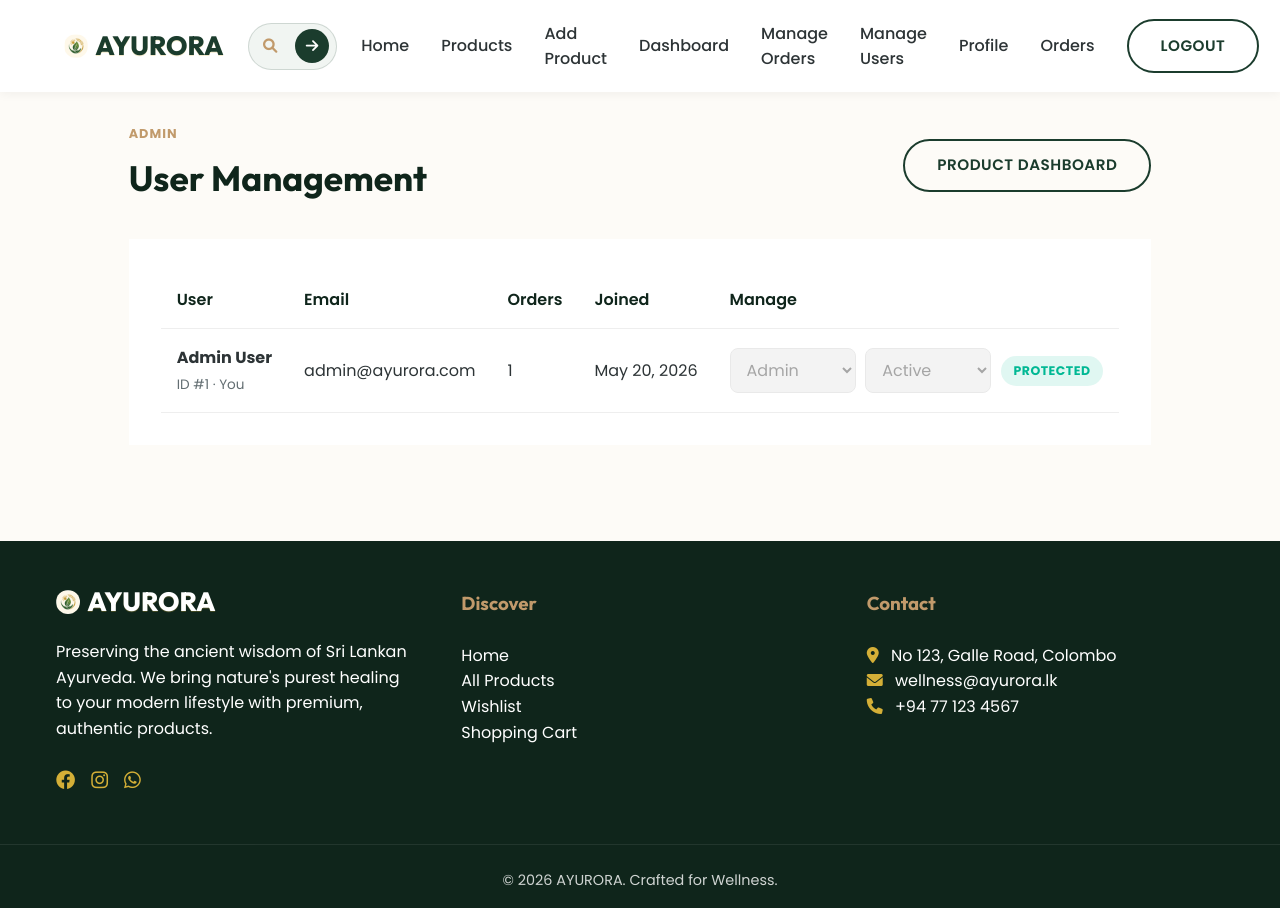
After one commit to HarshaPriyankara/L2S1_Ecommerce_Project, a PHP site: page /admin_users.php in a window 1280 px wide; the page is wider, and only the part inside the window is pictured. The commit adds this page. Run offline with PHP 8.4, Linux system fonts and the light colour scheme; a user stored in the database is signed in; data comes from the database, SQL or seed files in the repository; tables that the repository leaves empty hold one stand-in row (values such as "Sample post").

Commit message:
add user management functionality with user role and status updates

```diff
--- /dev/null
+++ b/admin_users.php
@@ -0,0 +1,144 @@
+<?php
+include 'includes/db.php';
+
+if (session_status() === PHP_SESSION_NONE) {
+    session_start();
+}
+
+if (!isset($_SESSION['user_id']) || $_SESSION['role'] !== 'admin') {
+    header('Location: login.php');
+    exit();
+}
+
+$current_user_id = (int) $_SESSION['user_id'];
+$allowed_roles = ['customer', 'admin'];
+$message = '';
+$error = '';
+
+$column_check = $conn->query("SHOW COLUMNS FROM users LIKE 'is_active'");
+if ($column_check && $column_check->num_rows === 0) {
+    $conn->query('ALTER TABLE users ADD COLUMN is_active TINYINT(1) NOT NULL DEFAULT 1 AFTER role');
+}
+
+if (isset($_POST['update_user'])) {
+    $user_id = (int) ($_POST['user_id'] ?? 0);
+    $role = $_POST['role'] ?? '';
+    $is_active = isset($_POST['is_active']) ? (int) $_POST['is_active'] : 0;
+
+    if ($user_id <= 0 || !in_array($role, $allowed_roles, true) || !in_array($is_active, [0, 1], true)) {
+        $error = 'Please choose valid user settings.';
+    } elseif ($user_id === $current_user_id && ($role !== 'admin' || $is_active !== 1)) {
+        $error = 'You cannot remove your own admin access or deactivate your own account.';
+    } else {
+        $update_stmt = $conn->prepare('UPDATE users SET role = ?, is_active = ? WHERE id = ?');
+        $update_stmt->bind_param('sii', $role, $is_active, $user_id);
+
+        if ($update_stmt->execute()) {
+            $message = 'User updated successfully.';
+        } else {
+            $error = 'Could not update user. Please try again.';
+        }
+
+        $update_stmt->close();
+    }
+}
+
+$users = [];
+$users_sql = "
+    SELECT u.id, u.name, u.email, u.role, u.is_active, u.created_at, COUNT(o.id) AS order_count
+    FROM users u
+    LEFT JOIN orders o ON o.user_id = u.id
+    GROUP BY u.id, u.name, u.email, u.role, u.is_active, u.created_at
+    ORDER BY u.created_at DESC, u.id DESC
+";
+$users_result = $conn->query($users_sql);
+
+while ($user = $users_result->fetch_assoc()) {
+    $users[] = $user;
+}
+
+include 'includes/header.php';
+?>
+
+<div class="admin-users-page">
+    <div class="order-history-header">
+        <div>
+            <span class="eyebrow">Admin</span>
+            <h2 class="section-title">User Management</h2>
+        </div>
+        <a href="admin.php" class="btn btn-outline">Product Dashboard</a>
+    </div>
+
+    <?php if ($message): ?>
+        <div class="alert alert-success"><?php echo htmlspecialchars($message); ?></div>
+    <?php endif; ?>
+
+    <?php if ($error): ?>
+        <div class="alert alert-error"><?php echo htmlspecialchars($error); ?></div>
+    <?php endif; ?>
+
+    <div class="table-container">
+        <table>
+            <thead>
+                <tr>
+                    <th>User</th>
+                    <th>Email</th>
+                    <th>Orders</th>
+                    <th>Joined</th>
+                    <th>Manage</th>
+                </tr>
+            </thead>
+            <tbody>
+                <?php if (empty($users)): ?>
+                    <tr>
+                        <td colspan="5" style="text-align: center;">No users found.</td>
+                    </tr>
+                <?php else: ?>
+                    <?php foreach ($users as $user): ?>
+                        <?php $is_current_user = (int) $user['id'] === $current_user_id; ?>
+                        <tr>
+                            <td>
+                                <strong><?php echo htmlspecialchars($user['name']); ?></strong>
+                                <span class="admin-user-meta">
+                                    ID #<?php echo (int) $user['id']; ?>
+                                    <?php if ($is_current_user): ?>
+                                        &middot; You
+                                    <?php endif; ?>
+                                </span>
+                            </td>
+                            <td><?php echo htmlspecialchars($user['email']); ?></td>
+                            <td><?php echo (int) $user['order_count']; ?></td>
+                            <td><?php echo date('M j, Y', strtotime($user['created_at'])); ?></td>
+                            <td>
+                                <form method="POST" action="admin_users.php" class="admin-user-form">
+                                    <input type="hidden" name="user_id" value="<?php echo (int) $user['id']; ?>">
+
+                                    <select name="role" class="form-control" <?php echo $is_current_user ? 'disabled' : ''; ?>>
+                                        <?php foreach ($allowed_roles as $role): ?>
+                                            <option value="<?php echo htmlspecialchars($role); ?>" <?php echo $user['role'] === $role ? 'selected' : ''; ?>>
+                                                <?php echo htmlspecialchars(ucfirst($role)); ?>
+                                            </option>
+                                        <?php endforeach; ?>
+                                    </select>
+
+                                    <select name="is_active" class="form-control" <?php echo $is_current_user ? 'disabled' : ''; ?>>
+                                        <option value="1" <?php echo (int) $user['is_active'] === 1 ? 'selected' : ''; ?>>Active</option>
+                                        <option value="0" <?php echo (int) $user['is_active'] === 0 ? 'selected' : ''; ?>>Inactive</option>
+                                    </select>
+
+                                    <?php if ($is_current_user): ?>
+                                        <span class="status-badge status-active">Protected</span>
+                                    <?php else: ?>
+                                        <button type="submit" name="update_user" class="btn btn-primary">Save</button>
+                                    <?php endif; ?>
+                                </form>
+                            </td>
+                        </tr>
+                    <?php endforeach; ?>
+                <?php endif; ?>
+            </tbody>
+        </table>
+    </div>
+</div>
+
+<?php include 'includes/footer.php'; ?>
--- a/assets/css/style.css
+++ b/assets/css/style.css
@@ -1194,6 +1194,11 @@ footer .brand-name {
     margin: 0 auto 4rem;
 }
 
+.admin-users-page {
+    max-width: 1120px;
+    margin: 0 auto 4rem;
+}
+
 .order-confirmation-page {
     max-width: 980px;
     margin: 0 auto 4rem;
@@ -1385,6 +1390,11 @@ footer .brand-name {
     color: #9a7418;
 }
 
+.status-active {
+    background: rgba(0, 184, 148, 0.12);
+    color: var(--success);
+}
+
 .status-cancelled {
     background: rgba(214, 48, 49, 0.1);
     color: var(--danger);
@@ -1532,6 +1542,38 @@ th {
     align-items: center;
     gap: 0.6rem;
     flex-wrap: wrap;
+}
+
+.admin-user-meta {
+    display: block;
+    margin-top: 0.2rem;
+    color: var(--text-light);
+    font-size: 0.85rem;
+}
+
+.admin-user-form {
+    display: grid;
+    grid-template-columns: minmax(120px, 1fr) minmax(120px, 1fr) auto;
+    align-items: center;
+    gap: 0.6rem;
+    min-width: 360px;
+}
+
+.admin-user-form .form-control {
+    min-height: 44px;
+    padding: 0.55rem 0.75rem;
+}
+
+.admin-user-form .btn {
+    min-height: 44px;
+    padding: 0.55rem 1rem;
+}
+
+@media (max-width: 720px) {
+    .admin-user-form {
+        grid-template-columns: 1fr;
+        min-width: 220px;
+    }
 }
 
 /* Alerts */
--- a/database.sql
+++ b/database.sql
@@ -7,6 +7,7 @@ CREATE TABLE IF NOT EXISTS users (
     email VARCHAR(100) NOT NULL UNIQUE,
     password VARCHAR(255) NOT NULL,
     role ENUM('admin', 'customer') DEFAULT 'customer',
+    is_active TINYINT(1) NOT NULL DEFAULT 1,
     created_at TIMESTAMP DEFAULT CURRENT_TIMESTAMP
 );
 
--- a/includes/header.php
+++ b/includes/header.php
@@ -43,6 +43,7 @@ if (isset($_SESSION['cart'])) {
                         <li><a href="add_product.php">Add Product</a></li>
                         <li><a href="admin.php">Dashboard</a></li>
                         <li><a href="admin_orders.php">Manage Orders</a></li>
+                        <li><a href="admin_users.php">Manage Users</a></li>
                     <?php endif; ?>
                     <li class="nav-group account-actions">
                         <a href="profile.php">Profile</a>
--- a/login.php
+++ b/login.php
@@ -13,7 +13,9 @@ if (isset($_POST['login'])) {
 
     if ($result->num_rows == 1) {
         $user = $result->fetch_assoc();
-        if (password_verify($password, $user['password'])) {
+        if (isset($user['is_active']) && (int) $user['is_active'] !== 1) {
+            $error = "This account is inactive. Please contact admin.";
+        } elseif (password_verify($password, $user['password'])) {
             $_SESSION['user_id'] = $user['id'];
             $_SESSION['name'] = $user['name'];
             $_SESSION['role'] = $user['role'];
```
